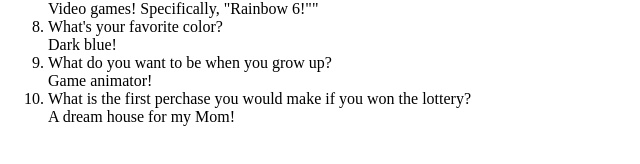
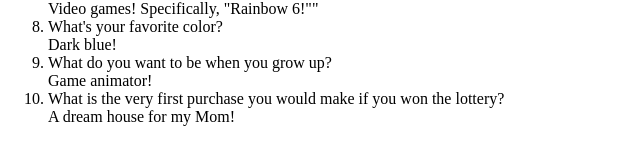
Before and after one commit to alexjawful/somethingreasonable, a plain HTML site: page index.html in a window 1280 px wide. Shown: the part 484-648 px from the top of the page, 0-640 px from the left. Drawn offline with Linux system fonts and the light colour scheme.

Commit message:
typo fix

```diff
--- a/index.html
+++ b/index.html
@@ -19,7 +19,7 @@
       <li>What do you like to do in your free time?<br>Video games! Specifically, "Rainbow 6!""</li>
       <li>What's your favorite color?<br>Dark blue!</li>
       <li>What do you want to be when you grow up?<br>Game animator!</li>
-      <li>What is the first perchase you would make if you won the lottery?<br>A dream house for my Mom!</li>
+      <li>What is the very first purchase you would make if you won the lottery?<br>A dream house for my Mom!</li>
     </ol>
   </body>
 </html>
```
